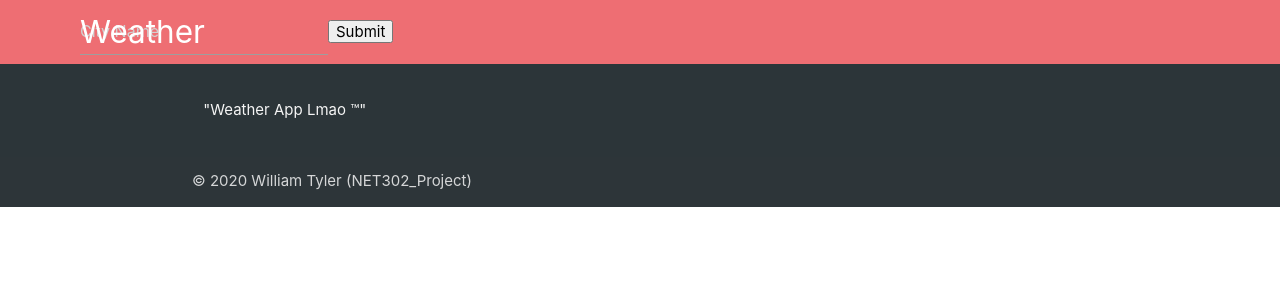
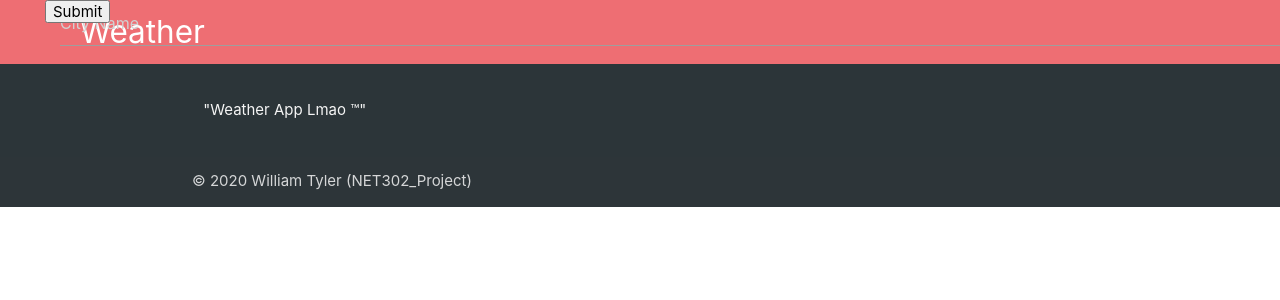
Before and after one commit to wtylerwork/NET302-Project, a PHP site: page / in a window 1280 px wide. Shown: the top 300 px of the page. Run offline with PHP 8.4, Linux system fonts and the light colour scheme; some libraries are stand-ins or nearby versions.

Commit message:
CSS Position change

```diff
--- a/index.php
+++ b/index.php
@@ -18,11 +18,11 @@
 	</head>
 	<body>
 		<nav>
-			<div class="nav-wrapper" style="position:fixed; left:80px;">
-				<a href="#" class="brand-logo">Weather</a>
+			<div class="nav-wrapper">
+				<a href="#" class="brand-logo" style="position:fixed; left:80px;">Weather</a>
 					<ul id="nav-mobile" class="right hide-on-med-and-down">
-						<li><input placeholder="City Name" name="cityName" id="customerName" type="text" class="validate" maxlength="50" required></li>
-						<li><input placeholder="Submit" name="submit" id="submit" type="submit" class="button"></li>
+						<li><input placeholder="City Name" name="cityName" id="customerName" type="text" class="validate" maxlength="50" style="position:fixed; left:60px;" required></li>
+						<li><input placeholder="Submit" name="submit" id="submit" type="submit" class="button" style="position:fixed; left:45px;"></li>
 				</ul>
 			</div>
 		</nav>
```
